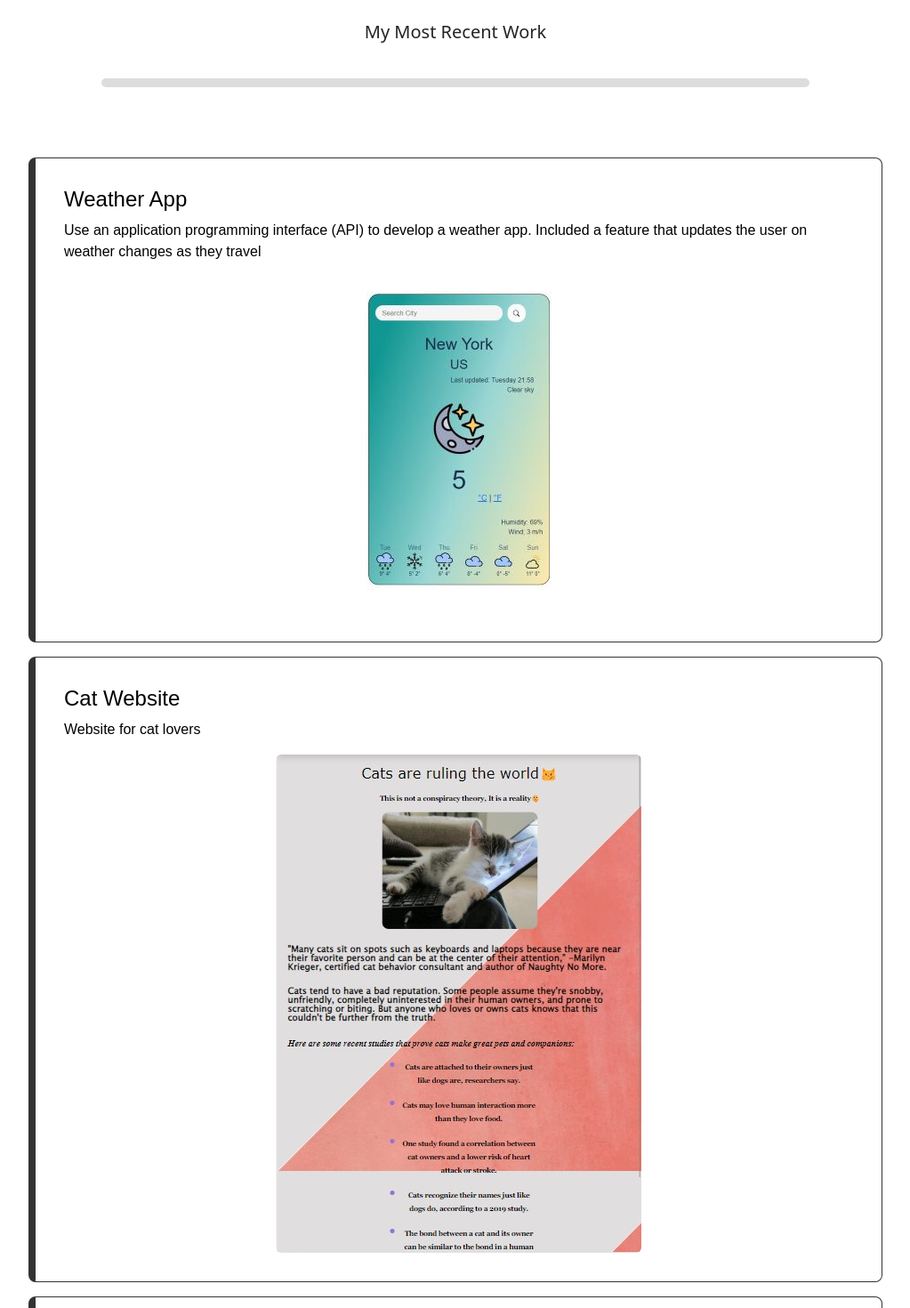
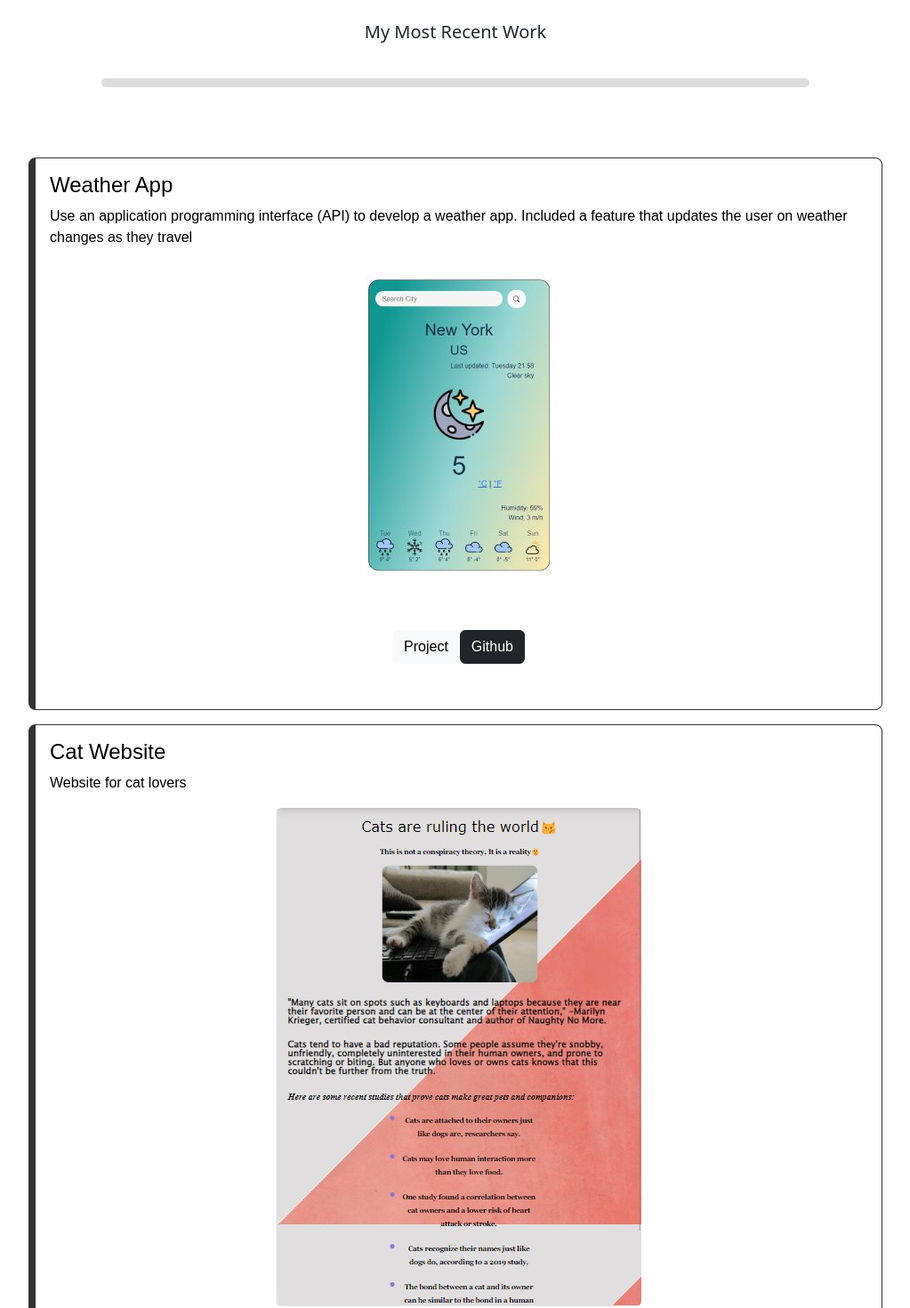
Before and after one commit to jenireeac/jeni-portfolio, a React (Create React App) app: page / in a window 1280 px wide. Shown: the part 1330-2800 px from the top of the page at 89% size, without its empty margins (128-1151 px from the left). Built offline with nearby package versions, Linux system fonts and the light colour scheme.

Commit message:
added github and project buttons

```diff
--- a/src/App.css
+++ b/src/App.css
@@ -47,7 +47,7 @@
   border-width: 1px;
   border-radius: 0.5rem;
   border-left-width: 8px;
-  padding: 2em;
+  padding: 1em;
   color: black;
   text-decoration: none;
   font-family: Arial, Helvetica, sans-serif;
@@ -61,7 +61,11 @@
   font-family: "Gill Sans", "Gill Sans MT", Calibri, "Trebuchet MS", sans-serif;
   font-size: 20px;
 }
-
+.button-card {
+  text-align: center;
+  margin: 20px;
+  padding: 15px;
+}
 .body-card {
   background-color: #5b446a;
 }
@@ -70,7 +74,7 @@
     border: 5px outset #485f41;
   }
   .home-text {
-    letter-spacing: 4px;
+    letter-spacing: 1.5px;
     overflow: hidden;
     white-space: nowrap;
     border-right: 2px solid hsl(0, 0%, 80%);
--- a/src/components/About/index.js
+++ b/src/components/About/index.js
@@ -24,7 +24,7 @@ const About = () => {
               </p>
               <p>
                 I am now a full stack web developer certificate focused in:
-                React.js, Node.js, CSS3, Bootstrap, HTML5, APIs and Javascript
+                React.js, Node.js, CSS3, Bootstrap, HTML5, APIs, Javascript, Express.js, handlebars.js
               </p>
               <p>
                 Few of my hobbies are spending time with my pets, friends and
@@ -32,7 +32,7 @@ const About = () => {
               </p>
             </div>
           </Col>
-          <Col className="">
+          <Col>
             <img
               className=" selfie-card  rounded mx-auto d-block m-5"
               src={Me}
--- a/src/components/Contact/index.js
+++ b/src/components/Contact/index.js
@@ -23,7 +23,9 @@ const Contact = () => {
         <a href="mailto:dev.jenireealvarez@gmail.com">
       <img className="m-2" src={Gmail} alt="Gmail icon" width={50} />
         </a>
+        <a href="https://docs.google.com/document/d/1gyPeGU4v79dOQGYgQRYrleUYRRSWirmUBAippzCZTH0/edit?usp=sharing" target='blank'>
         <img className="m-2" src={Cv} alt="Resume icon" width={50} />
+        </a>
       </div>
     </div>
   );
--- a/src/components/Home/index.js
+++ b/src/components/Home/index.js
@@ -13,7 +13,7 @@ const Home = () => {
           />
         </div>
         <div className="col-lg-6 p-4 mt-lg-5 text-lg-start">
-          <h1 className="home-text">Hello there, I'm Jeni Alvarez.</h1>
+          <h1 className="home-text">Hello there, I'm Jeniree A Castro.</h1>
           <p>I am a full stack web developer based in the United States.</p>
           <br />
           <p>
--- a/src/components/Projects/index.js
+++ b/src/components/Projects/index.js
@@ -8,7 +8,7 @@ import Skynet from "../../assets/projects/skynet.png";
 
 const Work = () => {
   return (
-    <div>
+    <>
       <h3
         className=" m-5 p-4 text-card animate__animated  animate__slideInLeft"
         id="work"
@@ -16,71 +16,159 @@ const Work = () => {
         My Most Recent Work
       </h3>
       <Stack className="work-card" gap={3}>
-
         {/* // 1st project  */}
 
-        <a
+        <div
           className="box"
-          href="https://blissful-minsky-584121.netlify.app/"
-          target="blank"
+          // href="https://blissful-minsky-584121.netlify.app/"
+          // target="blank"
         >
           <h4>Weather App</h4>
           <p>
-          Use an application programming interface (API) to develop a weather app. Included a feature that updates the user on weather changes as they travel
+            Use an application programming interface (API) to develop a weather
+            app. Included a feature that updates the user on weather changes as
+            they travel
           </p>
-          <img src={Weather} className="rounded mx-auto d-block porject-card " alt="" />
-          </a>
+          <img
+            src={Weather}
+            className="rounded mx-auto d-block porject-card "
+            alt=""
+          />
+          <div className="button-card">
+          <button
+              type="button"
+              class="btn btn-light"
+              data-mdb-ripple-color="dark"
+            >
+              Project
+            </button>
+            <button type="button" class="btn btn-dark">
+              Github
+            </button>
+          </div>
+        </div>
 
         {/* // 2nd project  */}
-        <a
+        <div
           className="box"
-          href="https://www.shecodes.io/workshops/shecodes-basics-57b3ec84-8a72-4cf7-ad84-a02f519069f0/projects/534115"
-          target="blank"
+          // href="https://www.shecodes.io/workshops/shecodes-basics-57b3ec84-8a72-4cf7-ad84-a02f519069f0/projects/534115"
+          // target="blank"
         >
           <h4>Cat Website</h4>
           <p>Website for cat lovers </p>
-          <img src={Catwebsite} className="rounded mx-auto d-block porject-card" alt="" />
-        </a>
+          <img
+            src={Catwebsite}
+            className="rounded mx-auto d-block porject-card"
+            alt=""
+          />
+          <div className="button-card">
+          <button
+              type="button"
+              class="btn btn-light"
+              data-mdb-ripple-color="dark"
+            >
+              Project
+            </button>
+            <button type="button" class="btn btn-dark">
+              Github
+            </button>
+          </div>
+        </div>
 
         {/* // 3rd project  */}
-        <a
+        <div
           className="box"
-          href="https://jlara65.github.io/music-player/"
-          target="blank"
+          // href="https://jlara65.github.io/music-player/"
+          // target="blank"
         >
           <h4>Music Player</h4>
           <p>
-          The demo music player is here to give users change to test out the music they love. They can also view musicians' track and Top 5 Albums on Billboard.
+            The demo music player is here to give users change to test out the
+            music they love. They can also view musicians' track and Top 5
+            Albums on Billboard.
           </p>
-          <img src={MusicApp} className="rounded mx-auto d-block porject-card" alt="" />
-        </a>
+          <img
+            src={MusicApp}
+            className="rounded mx-auto d-block porject-card"
+            alt=""
+          />
+          <div className="button-card">
+          <button
+              type="button"
+              class="btn btn-light"
+              data-mdb-ripple-color="dark"
+            >
+              Project
+            </button>
+            <button type="button" class="btn btn-dark">
+              Github
+            </button>
+          </div>
+        </div>
 
         {/* // 4th project  */}
-        <a
+        <div
           className="box"
-          href="https://protected-atoll-82762.herokuapp.com/"
-          target="blank"
+          // href="https://protected-atoll-82762.herokuapp.com/"
+          // target="blank"
         >
           <h4>What is the recipes</h4>
           <p>
-          Our app allows users to explore new recipes from various cuisines. The app will load the top trending video shorts from YouTube based on their search. the app is also mobile responsive, which is great for quick dinner ideas.
+            Our app allows users to explore new recipes from various cuisines.
+            The app will load the top trending video shorts from YouTube based
+            on their search. the app is also mobile responsive, which is great
+            for quick dinner ideas.
           </p>
-          <img src={Recipes} className="rounded mx-auto d-block porject-card" alt="" />
-        </a>
-            {/* // 5th project  */}
-        <a
+          <img
+            src={Recipes}
+            className="rounded mx-auto d-block porject-card"
+            alt=""
+          />
+          <div className="button-card">
+          <button
+              type="button"
+              class="btn btn-light"
+              data-mdb-ripple-color="dark"
+            >
+              Project
+            </button>
+            <button type="button" class="btn btn-dark">
+              Github
+            </button>
+          </div>
+        </div>
+        {/* // 5th project  */}
+        <div
           className="box"
-          href="https://polar-atoll-04436.herokuapp.com/"
-          target="blank"
+          // href="https://polar-atoll-04436.herokuapp.com/"
+          // target="blank"
         >
           <h4>Skynet Watch</h4>
           <p>
-          Create valuable connections with your neighbors by creating post of upcoming events, commenting on other users posts, and interacting with others - all in real time.
+            Create valuable connections with your neighbors by creating post of
+            upcoming events, commenting on other users posts, and interacting
+            with others - all in real time.
           </p>
-          <img src={Skynet} className="rounded mx-auto d-block porject-card" alt="" />
-        </a>
+          <img
+            src={Skynet}
+            className="rounded mx-auto d-block porject-card"
+            alt=""
+          />
+          <div className="button-card">
+            <button
+              type="button"
+              class="btn btn-light"
+              data-mdb-ripple-color="dark"
+            >
+              Project
+            </button>
+            <button type="button" class="btn btn-dark">
+              Github
+            </button>
+          </div>
+        </div>
       </Stack>
-    </div>
+    </>
   );
 };
 
```
